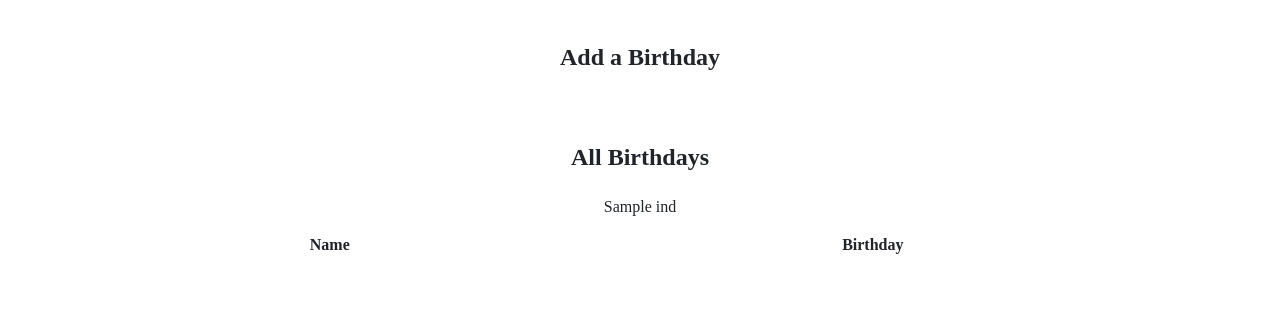
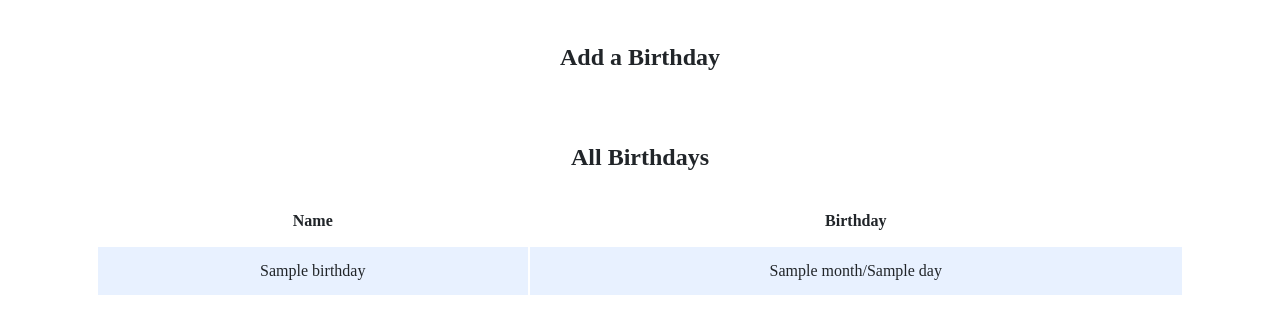
Before and after one commit to rohityellapu/CS50x, a Flask app: template 9.Flask/Lab/birthdays/templates/index.html in a window 1280 px wide. Shown: the part 221-555 px from the top of the page. Run offline with Flask 2, Linux system fonts and the light colour scheme; the template is opened without the code that fills it: most values are stand-ins (such as "Sample title", 1, 10 or a date in 2020); lists and menus that the app fills with data are empty; some libraries are stand-ins or nearby versions.

Commit message:
Fri, Oct 28, 2022, 11:44 AM +00:00

```diff
--- a/9.Flask/Lab/birthdays/app.py
+++ b/9.Flask/Lab/birthdays/app.py
@@ -23,7 +23,7 @@ def after_request(response):
 
 
 @app.route("/", methods=["GET", "POST"])
-def index(ind):
+def index():
     if request.method == "POST":
 
         # TODO: Add the user's entry into the database
@@ -34,4 +34,4 @@ def index(ind):
 
         # TODO: Display the entries in the database on index.html
         ind = db.execute(f"SELECT * FROM birthdays")
-        return render_template("index.html")
+        return render_template("index.html", ind=ind)
--- a/9.Flask/Lab/birthdays/templates/index.html
+++ b/9.Flask/Lab/birthdays/templates/index.html
@@ -29,7 +29,13 @@
                     </thead>
                     <tbody>
                         <!-- TODO: Loop through the database entries to display them in this table -->
-                        {{ind}}
+                        {% for birthday in ind %}
+                            <tr>
+                                <td>{{ birthday.name }}</td>
+                                <td>{{ birthday.month }}/{{ birthday.day }}</td>
+
+                            </tr>
+                        {% endfor%}
                     </tbody>
                 </table>
             </div>
```
